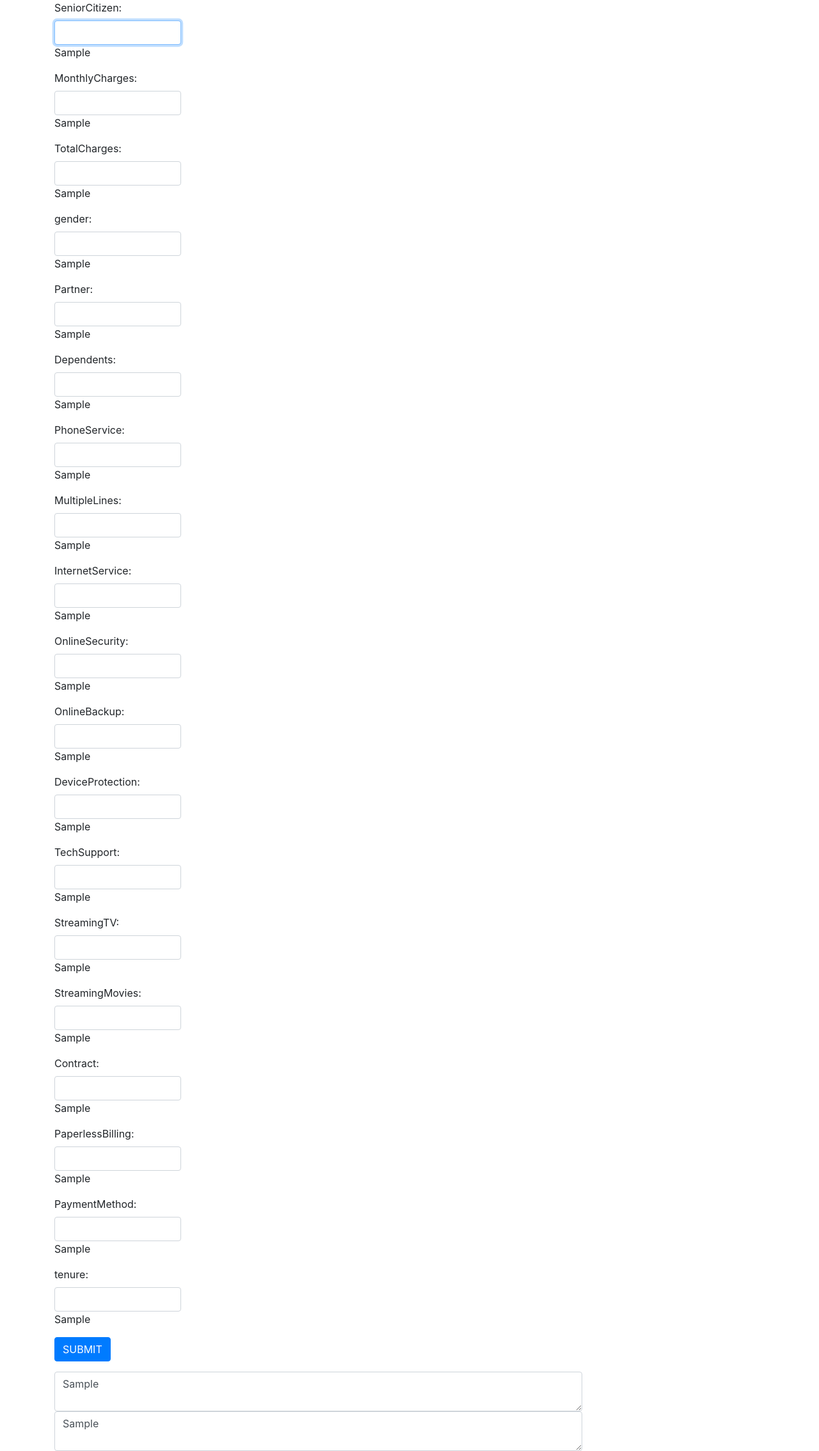
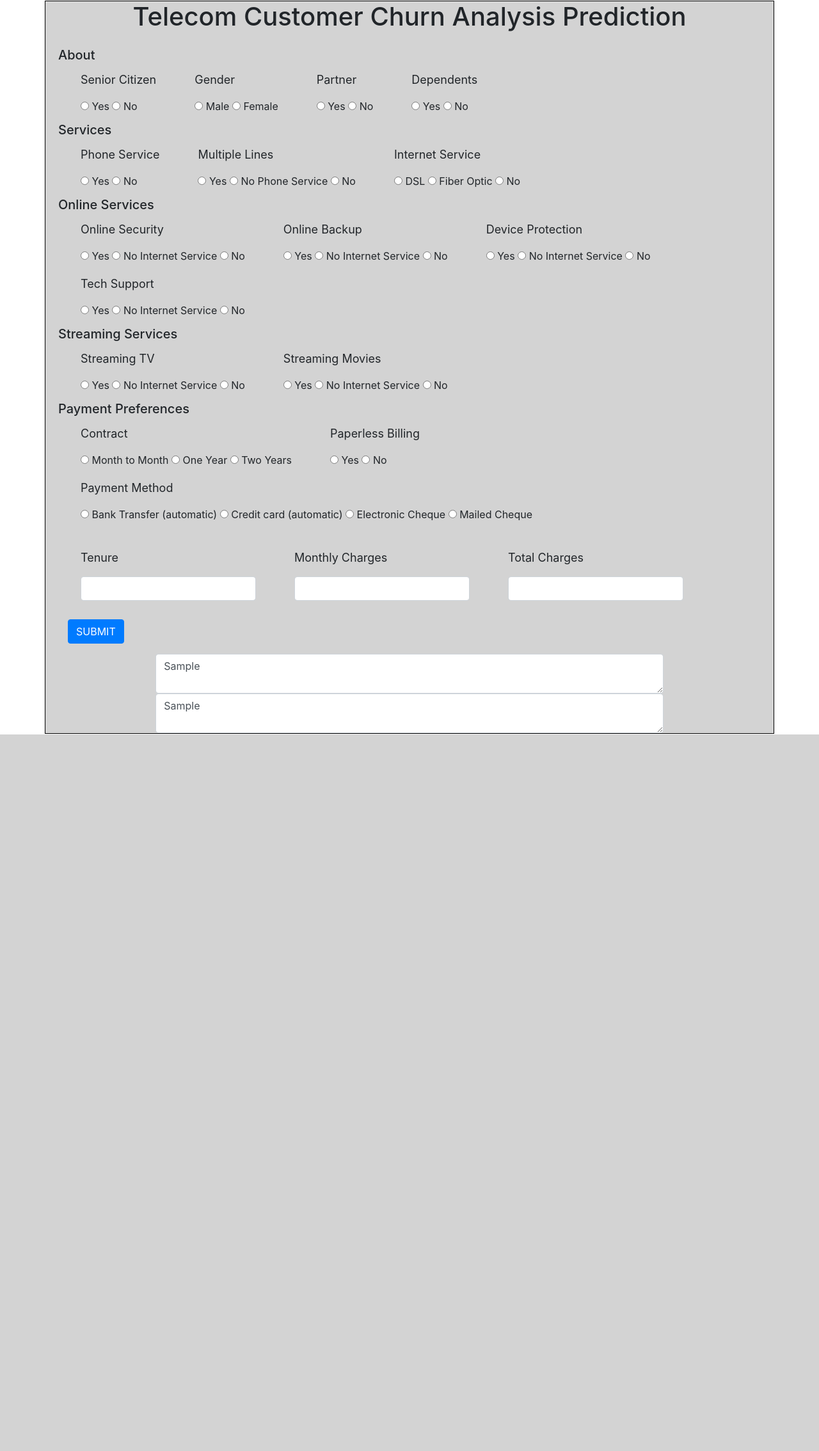
Before and after one commit to S498/churn_analysis, a Flask app: template templates/home.html in a window 1280 px wide. Shown: the whole page at 64% size. After the commit the page ends 1148 px from the top, so only its background shows below. Run offline with Flask 3, Linux system fonts and the light colour scheme; the template is opened without the code that fills it: most values are stand-ins (such as "Sample title", 1, 10 or a date in 2020); some libraries are stand-ins or nearby versions.

Commit message:
UI Updated

```diff
--- a/templates/home.html
+++ b/templates/home.html
@@ -5,112 +5,197 @@
 	<script src="https://ajax.googleapis.com/ajax/libs/jquery/3.4.1/jquery.min.js"></script>
 	<script src="https://cdnjs.cloudflare.com/ajax/libs/popper.js/1.14.7/umd/popper.min.js"></script>
 	<script src="https://maxcdn.bootstrapcdn.com/bootstrap/4.3.1/js/bootstrap.min.js"></script>
+	<style>
+		body {
+			background-color: white;
+		}
+
+		h1 {
+			margin: 0 auto;
+		}
+
+		.container {
+			background-color: lightgray;
+			margin: 1px auto;
+			border: 1px solid black;
+		}
+
+		.row {
+			display: flex;
+			flex-direction: row;
+			align-items: flex-start;
+			padding: 0 5px;
+			margin: 0 auto;
+
+		}
+
+		.column {
+			margin: 5px 25px;
+			padding: 0 5px;
+		}
+
+		.input_heading {
+			font-size: 18px;
+		}
+
+		.output {
+			margin: 0 auto;
+		}
+	</style>
 </head>
 
 <body>
 	<title>Churn Prediction</title>
 	<div class="container">
 		<div class="row">
-
+			<h1>Telecom Customer Churn Analysis Prediction</h1>
+			<br>
+			<br>
+			<br>
 			<form action="http://127.0.0.1:5000/" method="POST">
-				<div class="col-sm-9">
-					<div class="form-group  purple-border">
-						<label for="comment">SeniorCitizen:</label>
-						<br>
-						<input class="form-control" rows="2" id="query1" name="query1" rows="2" cols="5"
-							autofocus>{{query1}}</input>
+				<div>
+					<h5>About</h5>
+					<div class="row">
+						<div class="form-group column">
+							<p class="input_heading">Senior Citizen</p>
+							<label><input type="radio" id="query1" name="query1" value="Yes"> Yes</label>
+							<label><input type="radio" id="query1" name="query1" value="No"> No</label>
+						</div>
+						<div class="form-group column">
+							<p class="input_heading">Gender</p>
+							<label><input type="radio" id="query4" name="query4" value="Male"> Male</label>
+							<label><input type="radio" id="query4" name="query4" value="Female"> Female</label>
+						</div>
+						<div class="form-group column">
+							<p class="input_heading">Partner</p>
+							<label><input type="radio" id="query5" name="query5" value="Yes"> Yes</label>
+							<label><input type="radio" id="query5" name="query5" value="No"> No</label>
+						</div>
+						<div class="form-group column">
+							<p class="input_heading">Dependents</p>
+							<label><input type="radio" id="query6" name="query6" value="Yes"> Yes</label>
+							<label><input type="radio" id="query6" name="query6" value="No"> No</label>
+						</div>
 					</div>
-					<div class="form-group  purple-border">
-						<label for="comment">MonthlyCharges:</label>
-						<input class="form-control" rows="2" id="query2" name="query2" rows="2" cols="5"
-							autofocus>{{query2}}</input>
+					<h5>Services</h5>
+					<div class="row">
+						<div class="form-group column">
+							<p class="input_heading">Phone Service</p>
+							<label><input type="radio" id="query7" name="query7" value="Yes"> Yes</label>
+							<label><input type="radio" id="query7" name="query7" value="No"> No</label>
+						</div>
+						<div class="form-group column">
+							<p class="input_heading">Multiple Lines</p>
+							<label><input type="radio" id="query8" name="query8" value="Yes"> Yes</label>
+							<label><input type="radio" id="query8" name="query8" value="No phone service"> No Phone
+								Service</label>
+							<label><input type="radio" id="query8" name="query8" value="No"> No</label>
+						</div>
+						<div class="form-group column">
+							<p class="input_heading">Internet Service</p>
+							<label><input type="radio" id="query9" name="query9" value="DSL"> DSL</label>
+							<label><input type="radio" id="query9" name="query9" value="Fiber optic"> Fiber
+								Optic</label>
+							<label><input type="radio" id="query9" name="query9" value="No"> No</label>
+						</div>
 					</div>
-					<div class="form-group  purple-border">
-						<label for="comment">TotalCharges:</label>
-						<input class="form-control" rows="2" id="query3" name="query3" rows="2" cols="5"
-							autofocus>{{query3}}</input>
+					<h5>Online Services</h5>
+					<div class="row">
+						<div class="form-group column">
+							<p class="input_heading">Online Security</p>
+							<label><input type="radio" id="query10" name="query10" value="Yes"> Yes</label>
+							<label><input type="radio" id="query10" name="query10" value="No internet service"> No
+								Internet Service</label>
+							<label><input type="radio" id="query10" name="query10" value="No"> No</label>
+						</div>
+						<div class="form-group column">
+							<p class="input_heading">Online Backup</p>
+							<label><input type="radio" id="query11" name="query11" value="Yes"> Yes</label>
+							<label><input type="radio" id="query11" name="query11" value="No internet service"> No
+								Internet Service</label>
+							<label><input type="radio" id="query11" name="query11" value="No"> No</label>
+						</div>
+						<div class="form-group column">
+							<p class="input_heading">Device Protection</p>
+							<label><input type="radio" id="query12" name="query12" value="Yes"> Yes</label>
+							<label><input type="radio" id="query12" name="query12" value="No internet service"> No
+								Internet Service</label>
+							<label><input type="radio" id="query12" name="query12" value="No"> No</label>
+						</div>
+						<div class="form-group column">
+							<p class="input_heading">Tech Support</p>
+							<label><input type="radio" id="query13" name="query13" value="Yes"> Yes</label>
+							<label><input type="radio" id="query13" name="query13" value="No internet service"> No
+								Internet Service</label>
+							<label><input type="radio" id="query13" name="query13" value="No"> No</label>
+						</div>
 					</div>
-					<div class="form-group  purple-border">
-						<label for="comment">gender:</label>
-						<input class="form-control" rows="2" id="query4" name="query4" rows="2" cols="5"
-							autofocus>{{query4}}</input>
+					<h5>Streaming Services</h5>
+					<div class="row">
+						<div class="form-group column">
+							<p class="input_heading">Streaming TV</p>
+							<label><input type="radio" id="query14" name="query14" value="Yes"> Yes</label>
+							<label><input type="radio" id="query14" name="query14" value="No internet service"> No
+								Internet Service</label>
+							<label><input type="radio" id="query14" name="query14" value="No"> No</label>
+						</div>
+						<div class="form-group column">
+							<p class="input_heading">Streaming Movies</p>
+							<label><input type="radio" id="query15" name="query15" value="Yes"> Yes</label>
+							<label><input type="radio" id="query15" name="query15" value="No internet service"> No
+								Internet Service</label>
+							<label><input type="radio" id="query15" name="query15" value="No"> No</label>
+						</div>
 					</div>
-					<div class="form-group  purple-border">
-						<label for="comment">Partner:</label>
-						<input class="form-control" rows="2" id="query5" name="query5" rows="2" cols="5"
-							autofocus>{{query5}}</input>
-					</div>
-					<div class="form-group  purple-border">
-						<label for="comment">Dependents:</label>
-						<input class="form-control" rows="2" id="query6" name="query6" rows="2" cols="5"
-							autofocus>{{query6}}</input>
-					</div>
-					<div class="form-group  purple-border">
-						<label for="comment">PhoneService:</label>
-						<input class="form-control" rows="2" id="query7" name="query7" rows="2" cols="5"
-							autofocus>{{query7}}</input>
-					</div>
-					<div class="form-group  purple-border">
-						<label for="comment">MultipleLines:</label>
-						<input class="form-control" rows="2" id="query8" name="query8" rows="2" cols="5"
-							autofocus>{{query8}}</input>
-					</div>
-					<div class="form-group  purple-border">
-						<label for="comment">InternetService:</label>
-						<input class="form-control" rows="2" id="query9" name="query9" rows="2" cols="5"
-							autofocus>{{query9}}</input>
-					</div>
-					<div class="form-group  purple-border">
-						<label for="comment">OnlineSecurity:</label>
-						<input class="form-control" rows="2" id="query10" name="query10" rows="2" cols="5"
-							autofocus>{{query10}}</input>
-					</div>
-					<div class="form-group  purple-border">
-						<label for="comment">OnlineBackup:</label>
-						<input class="form-control" rows="2" id="query11" name="query11" rows="2" cols="5"
-							autofocus>{{query11}}</input>
-					</div>
-					<div class="form-group  purple-border">
-						<label for="comment">DeviceProtection:</label>
-						<input class="form-control" rows="2" id="query12" name="query12" rows="2" cols="5"
-							autofocus>{{query12}}</input>
-					</div>
-					<div class="form-group  purple-border">
-						<label for="comment">TechSupport:</label>
-						<input class="form-control" rows="2" id="query13" name="query13" rows="2" cols="5"
-							autofocus>{{query13}}</input>
-					</div>
-					<div class="form-group  purple-border">
-						<label for="comment">StreamingTV:</label>
-						<input class="form-control" rows="2" id="query14" name="query14" rows="2" cols="5"
-							autofocus>{{query14}}</input>
-					</div>
-					<div class="form-group  purple-border">
-						<label for="comment">StreamingMovies:</label>
-						<input class="form-control" rows="2" id="query15" name="query15" rows="2" cols="5"
-							autofocus>{{query15}}</input>
-					</div>
-					<div class="form-group  purple-border">
-						<label for="comment">Contract:</label>
-						<input class="form-control" rows="2" id="query16" name="query16" rows="2" cols="5"
-							autofocus>{{query16}}</input>
-					</div>
-					<div class="form-group  purple-border">
-						<label for="comment">PaperlessBilling:</label>
-						<input class="form-control" rows="2" id="query17" name="query17" rows="2" cols="5"
-							autofocus>{{query17}}</input>
-					</div>
-					<div class="form-group  purple-border">
-						<label for="comment">PaymentMethod:</label>
-						<input class="form-control" rows="2" id="query18" name="query18" rows="2" cols="5"
-							autofocus>{{query18}}</input>
-					</div>
-					<div class="form-group  purple-border">
-						<label for="comment">tenure:</label>
-						<input class="form-control" rows="2" id="query19" name="query19" rows="2" cols="5"
-							autofocus>{{query19}}</input>
+					<h5>Payment Preferences</h5>
+					<div class="row">
+						<div class="form-group column">
+							<p class="input_heading">Contract</p>
+							<label><input type="radio" id="query16" name="query16" value="Month-to-month">
+								Month
+								to
+								Month</label>
+							<label><input type="radio" id="query16" name="query16" value="One year"> One
+								Year</label>
+							<label><input type="radio" id="query16" name="query16" value="Two year"> Two
+								Years</label>
+						</div>
+						<div class="form-group column">
+							<p class="input_heading">Paperless Billing</p>
+							<label><input type="radio" id="query17" name="query17" value="Yes">
+								Yes</label>
+							<label><input type="radio" id="query17" name="query17" value="No"> No</label>
+						</div>
+						<div class="form-group column">
+							<p class="input_heading">Payment Method</p>
+							<label><input type="radio" id="query18" name="query18" value="Bank transfer (automatic)">
+								Bank
+								Transfer (automatic)</label>
+							<label><input type="radio" id="query18" name="query18" value="Credit card (automatic)">
+								Credit
+								card (automatic)</label>
+							<label><input type="radio" id="query18" name="query18" value="Electronic check"> Electronic
+								Cheque</label>
+							<label><input type="radio" id="query18" name="query18" value="Mailed check"> Mailed
+								Cheque</label>
+						</div>
+					</div><br>
+					<div class="row">
+						<div class="form-group column">
+							<p class="input_heading">Tenure</p>
+							<input class="form-control" rows="2" id="query19" name="query19" rows="2" cols="5" />
+						</div>
+						<div class="form-group column">
+							<p class="input_heading">Monthly Charges</p>
+							<input class="form-control" rows="2" id="query2" name="query2" rows="2" cols="5" />
+						</div>
+						<div class="form-group column">
+							<p class="input_heading">Total Charges</p>
+							<input class="form-control" rows="2" id="query3" name="query3" rows="2" cols="5" />
+						</div>
 					</div>
 				</div>
+				<br>
 				<div class="col-sm-3">
 					<button type="submit" class="btn btn-primary" name="submit">SUBMIT</button>
 				</div>
@@ -118,200 +203,14 @@
 		</div>
 
 		<div class="row">
-			<div class="col-sm-9">
-				<textarea class="form-control" rows="2" id="comment" name="query6" rows="2" cols="5"
-					autofocus>{{output1}}</textarea>
-				<textarea class="form-control" rows="2" id="comment" name="query7" rows="2" cols="5"
-					autofocus>{{output2}}</textarea>
+			<div class="output col-sm-9">
+				<textarea class="form-control" rows="2" id="comment" name="query6" rows="2"
+					cols="5">{{output1}}</textarea>
+				<textarea class="form-control" rows="2" id="comment" name="query7" rows="2"
+					cols="5">{{output2}}</textarea>
 			</div>
 		</div>
 	</div>
 </body>
 
 </html>
-
-<!-- <!DOCTYPE html>
-<html lang="en">
-
-<head>
-	<meta charset="UTF-8">
-	<title>Churn Prediction</title>
-	<link rel="stylesheet" href="https://maxcdn.bootstrapcdn.com/bootstrap/4.3.1/css/bootstrap.min.css">
-	<style>
-		body {
-			font-family: Arial, sans-serif;
-			background-color: #f2f2f2;
-		}
-
-		h1 {
-			text-align: center;
-			margin-top: 50px;
-			margin-bottom: 50px;
-		}
-
-		.form-group {
-			margin-bottom: 30px;
-		}
-
-		.form-control:focus {
-			box-shadow: none;
-			border-color: #8E24AA;
-		}
-
-		.btn {
-			background-color: #8E24AA;
-			color: #fff;
-			font-size: 18px;
-			font-weight: bold;
-			border-radius: 0;
-			padding: 10px 20px;
-			border: none;
-		}
-
-		.btn:hover,
-		.btn:focus {
-			background-color: #6A1B9A;
-			color: #fff;
-		}
-
-		.purple-border {
-			border: 2px solid #8E24AA;
-			border-radius: 10px;
-			padding: 15px;
-			background-color: #fff;
-			box-shadow: 0px 0px 10px rgba(0, 0, 0, 0.2);
-		}
-	</style>
-</head>
-
-<body>
-	<div class="container">
-		<h1>Churn Prediction</h1>
-		<form action="http://127.0.0.1:5000/" method="POST">
-			<div class="form-group">
-				<label for="query1">SeniorCitizen:</label><br>
-				<label><input type="radio" id="query1" name="query1" value="Yes" autofocus> Yes</label>
-				<label><input type="radio" id="query1" name="query1" value="No"> No</label>
-			</div>
-			<div class="form-group">
-				<label for="query2">MonthlyCharges:</label>
-				<input class="form-control" id="query2" name="query2" autofocus />
-			</div>
-			<div class="form-group">
-				<label for="query3">TotalCharges:</label>
-				<input class="form-control" id="query3" name="query3" autofocus />
-			</div>
-			<div class="form-group">
-				<label for="query4">Gender:</label><br>
-				<label><input type="radio" id="query4" name="query4" value="Male" autofocus> Male</label>
-				<label><input type="radio" id="query4" name="query4" value="Female"> Female</label>
-			</div>
-			<div class="form-group">
-				<label for="query5">Partner:</label><br>
-				<label><input type="radio" id="query5" name="query5" value="Yes" autofocus> Yes</label>
-				<label><input type="radio" id="query5" name="query5" value="No"> No</label>
-			</div>
-			<div class="form-group">
-				<label for="query6">Dependents:</label><br>
-				<label><input type="radio" id="query6" name="query6" value="Yes" autofocus> Yes</label>
-				<label><input type="radio" id="query6" name="query6" value="No"> No</label>
-			</div>
-			<div class="form-group">
-				<label for="query7">PhoneService:</label><br>
-				<label><input type="radio" id="query7" name="query7" value="Yes" autofocus> Yes</label>
-				<label><input type="radio" id="query7" name="query7" value="No"> No</label>
-			</div>
-			<div class="form-group">
-				<label for="query8">MultipleLines:</label><br>
-				<label><input type="radio" id="8" name="8" value="Yes" autofocus> Yes</label>
-				<label><input type="radio" id="8" name="8" value="No phone service"> No Phone Service</label>
-				<label><input type="radio" id="8" name="8" value="No"> No</label>
-			</div>
-			<div class="form-group">
-				<label for="query9">InternetService:</label><br>
-				<label><input type="radio" id="query9" name="query9" value="DSL" autofocus> DSL</label>
-				<label><input type="radio" id="query9" name="query9" value="Fiber optic" autofocus> Fiber Optic</label>
-				<label><input type="radio" id="query9" name="query9" value="No"> No</label>
-			</div>
-			<div class="form-group">
-				<label for="query10">OnlineSecurity:</label><br>
-				<label><input type="radio" id="query10" name="query10" value="Yes" autofocus> Yes</label>
-				<label><input type="radio" id="query10" name="query10" value="No internet service" autofocus> No
-					Internet Service</label>
-				<label><input type="radio" id="query10" name="query10" value="No"> No</label>
-			</div>
-			<div class="form-group">
-				<label for="query11">OnlineBackup:</label><br>
-				<label><input type="radio" id="query11" name="query11" value="Yes" autofocus> Yes</label>
-				<label><input type="radio" id="query11" name="query11" value="No internet service" autofocus> No
-					Internet Service</label>
-				<label><input type="radio" id="query11" name="query11" value="No"> No</label>
-			</div>
-			<div class="form-group">
-				<label for="query12">DeviceProtection:</label><br>
-				<label><input type="radio" id="query12" name="query12" value="Yes" autofocus> Yes</label>
-				<label><input type="radio" id="query12" name="query12" value="No internet service" autofocus> No
-					Internet Service</label>
-				<label><input type="radio" id="query12" name="query12" value="No"> No</label>
-			</div>
-			<div class="form-group">
-				<label for="query13">TechSupport:</label><br>
-				<label><input type="radio" id="query13" name="query13" value="Yes" autofocus> Yes</label>
-				<label><input type="radio" id="query13" name="query13" value="No internet service" autofocus> No
-					Internet Service</label>
-				<label><input type="radio" id="query13" name="query13" value="No"> No</label>
-			</div>
-			<div class="form-group">
-				<label for="query14">StreamingTV:</label><br>
-				<label><input type="radio" id="query14" name="query14" value="Yes" autofocus> Yes</label>
-				<label><input type="radio" id="query14" name="query14" value="No internet service" autofocus> No
-					Internet Service</label>
-				<label><input type="radio" id="query14" name="query14" value="No"> No</label>
-			</div>
-			<div class="form-group">
-				<label for="15">StreamingMovies:</label><br>
-				<label><input type="radio" id="query15" name="query15" value="Yes" autofocus> Yes</label>
-				<label><input type="radio" id="query15" name="query15" value="No internet service" autofocus> No
-					Internet Service</label>
-				<label><input type="radio" id="query15" name="query15" value="No"> No</label>
-			</div>
-			<div class="form-group">
-				<label for="query16">Contract:</label><br>
-				<label><input type="radio" id="query16" name="query16" value="Month-to-month" autofocus> Month to
-					Month</label>
-				<label><input type="radio" id="query16" name="query16" value="One year" autofocus> One Year</label>
-				<label><input type="radio" id="query16" name="query16" value="Two year"> Two Years</label>
-			</div>
-			<div class="form-group">
-				<label for="query17">PaperlessBilling:</label><br>
-				<label><input type="radio" id="query17" name="query17" value="Yes" autofocus> Yes</label>
-				<label><input type="radio" id="query17" name="query17" value="No"> No</label>
-			</div>
-			<div class="form-group">
-				<label for="query18">PaymentMethod:</label><br>
-				<label><input type="radio" id="query18" name="query18" value="Bank transfer (automatic)" autofocus> Bank
-					Transfer (automatic)</label>
-				<label><input type="radio" id="query18" name="query18" value="Credit card (automatic)" autofocus> Credit
-					card (automatic)</label>
-				<label><input type="radio" id="query18" name="query18" value="Electronic check"> Electronic
-					Cheque</label>
-				<label><input type="radio" id="query18" name="query18" value="Mailed check"> Mailed Cheque</label>
-			</div>
-			<div class="form-group">
-				<label for="query19">tenure:</label><br>
-				<input class="form-control" id="query19" name="q uery19" autofocus />
-			</div>
-
-			<button type="submit" class="btn btn-primary" name="submit">SUBMIT</button>
-		</form>
-	</div>
-	<div class="col-sm-9">
-		<textarea class="form-control" rows="2" id="comment" name="query6" rows="2" cols="5"
-			autofocus>{{output1}}</textarea>
-		<textarea class="form-control" rows="2" id="comment" name="query7" rows="2" cols="5"
-			autofocus>{{output2}}</textarea>
-	</div>
-
-</body>
-
-</html> -->
```
Also changed, not shown: 1 other file.
